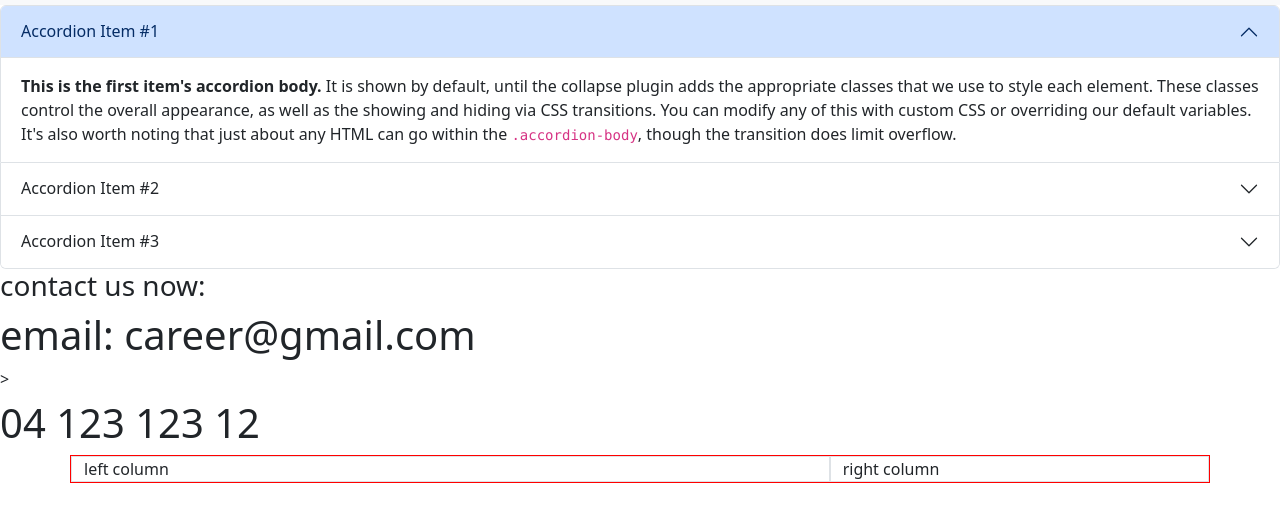
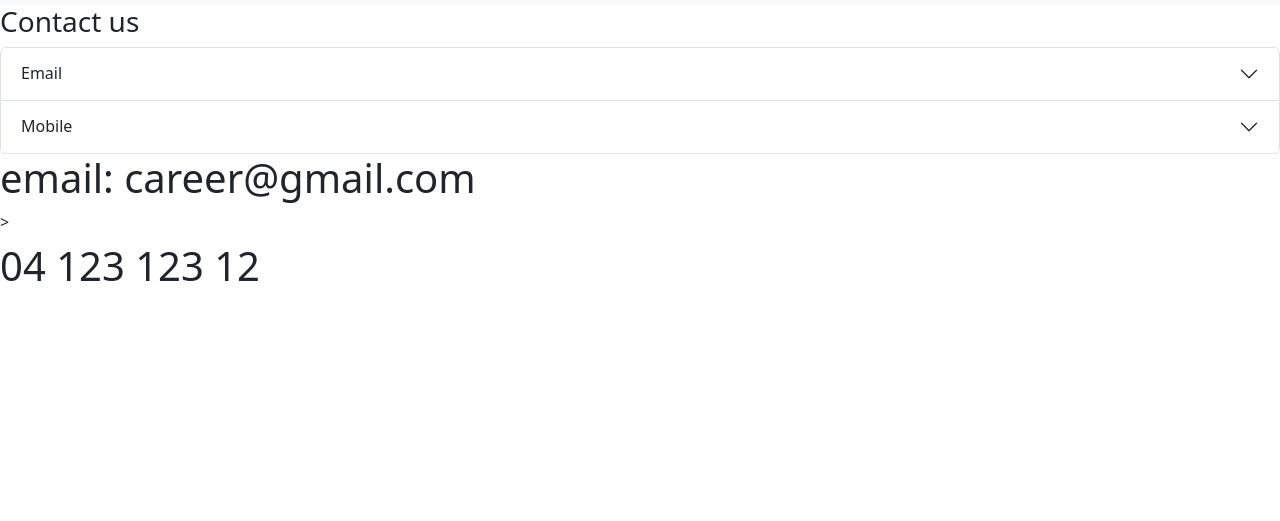
Before and after one commit to staletoast/2023IST-Website-Melody.T, a plain HTML site: page contact.html in a window 1280 px wide. Shown: the part 141-662 px from the top of the page. Drawn offline with nearby package versions, Linux system fonts and the light colour scheme.

Commit message:
Update contact.html
contact

```diff
--- a/contact.html
+++ b/contact.html
@@ -73,41 +73,34 @@
 
   <!-- NAVBAR ENDS HERE -->
 
+
+
+
+<h3>Contact us</h3>
+
  <!-- ACCORDION BLOCK STARTS HERE-->
 <div class="accordion" id="accordionExample">
   <div class="accordion-item">
     <h2 class="accordion-header">
-      <button class="accordion-button" type="button" data-bs-toggle="collapse" data-bs-target="#collapseOne" aria-expanded="true" aria-controls="collapseOne">
-        Accordion Item #1
-      </button>
-    </h2>
-    <div id="collapseOne" class="accordion-collapse collapse show" data-bs-parent="#accordionExample">
-      <div class="accordion-body">
-        <strong>This is the first item's accordion body.</strong> It is shown by default, until the collapse plugin adds the appropriate classes that we use to style each element. These classes control the overall appearance, as well as the showing and hiding via CSS transitions. You can modify any of this with custom CSS or overriding our default variables. It's also worth noting that just about any HTML can go within the <code>.accordion-body</code>, though the transition does limit overflow.
-      </div>
-    </div>
-  </div>
-  <div class="accordion-item">
-    <h2 class="accordion-header">
       <button class="accordion-button collapsed" type="button" data-bs-toggle="collapse" data-bs-target="#collapseTwo" aria-expanded="false" aria-controls="collapseTwo">
-        Accordion Item #2
+        Email
       </button>
     </h2>
     <div id="collapseTwo" class="accordion-collapse collapse" data-bs-parent="#accordionExample">
       <div class="accordion-body">
-        <strong>This is the second item's accordion body.</strong> It is hidden by default, until the collapse plugin adds the appropriate classes that we use to style each element. These classes control the overall appearance, as well as the showing and hiding via CSS transitions. You can modify any of this with custom CSS or overriding our default variables. It's also worth noting that just about any HTML can go within the <code>.accordion-body</code>, though the transition does limit overflow.
+        career@gmail.com
       </div>
     </div>
   </div>
   <div class="accordion-item">
     <h2 class="accordion-header">
       <button class="accordion-button collapsed" type="button" data-bs-toggle="collapse" data-bs-target="#collapseThree" aria-expanded="false" aria-controls="collapseThree">
-        Accordion Item #3
+        Mobile
       </button>
     </h2>
     <div id="collapseThree" class="accordion-collapse collapse" data-bs-parent="#accordionExample">
       <div class="accordion-body">
-        <strong>This is the third item's accordion body.</strong> It is hidden by default, until the collapse plugin adds the appropriate classes that we use to style each element. These classes control the overall appearance, as well as the showing and hiding via CSS transitions. You can modify any of this with custom CSS or overriding our default variables. It's also worth noting that just about any HTML can go within the <code>.accordion-body</code>, though the transition does limit overflow.
+        04 123 123 12
       </div>
     </div>
   </div>
@@ -115,25 +108,11 @@
 
  <!-- ACCORDION BLOCK ENDS HERE -->
 
-
-
-<h3>contact us now:</h3>
 <h1>email: career@gmail.com</h1>>
 <h1></h1>
 <h1>04 123 123 12</h1>
 
 <!-- VIDEO PLAYER BLOCK STARTS HERE-->
-
-<div class= "container">
-<div class="row">
-<div class="border col-8">
-left column
-</div>
-<div class="border col-4">
-right column
-</div>
-</div>
-</div>
 
 
 <!-- VIDEO PLAYER BLOCK ENDS HERE -->
```
